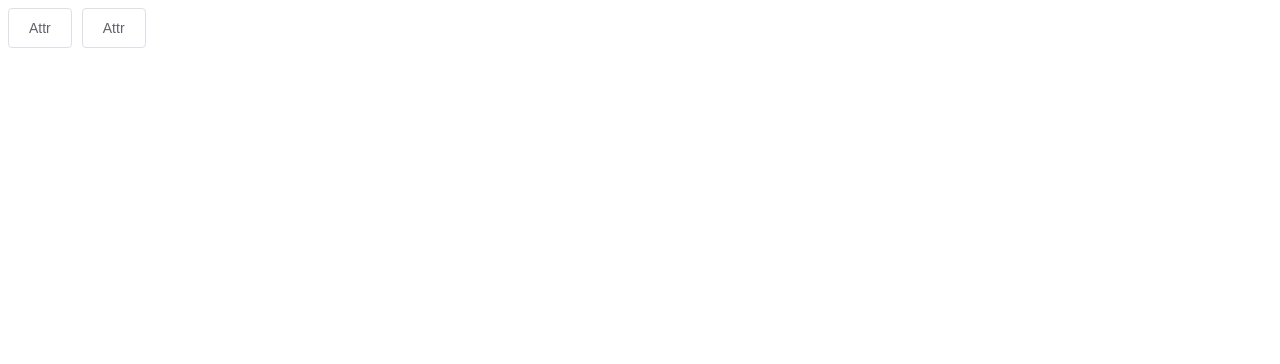
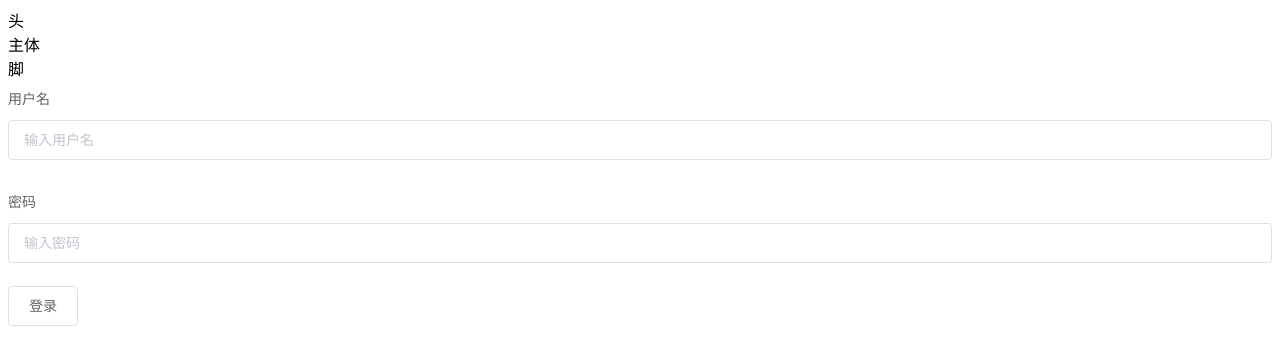
Before and after one commit to JinweiOS/learnV3, a Vue app: page / in a window 1280 px wide. Shown: the top 364 px of the page. Built offline with nearby package versions, Linux system fonts and the light colour scheme.

Commit message:
feat: 具名插槽

```diff
--- /dev/null
+++ b/src/component/Abutton.vue
@@ -0,0 +1,11 @@
+<script>
+export default {
+  name: 'AButton',
+}
+</script>
+
+<template>
+  <header><slot name="header"></slot></header>
+  <main><slot></slot></main>
+  <footer><slot name="footer"></slot></footer>
+</template>
--- a/src/component/Attr.vue
+++ b/src/component/Attr.vue
@@ -1,16 +1,57 @@
 <script>
+import AButton from './Abutton.vue'
+
+import { ref } from 'vue'
 export default {
   name: 'AttrComp',
   inheritAttrs: false, // 取消attr默认继承
+  components: {
+    AButton
+  },
   setup() {
+    const form = ref({
+      name: '',
+      password: ''
+    })
+
+    function login() {
+      console.log(form.value)
+      // TODO: 后端请求
+    }
     return {
-      msg: 'Attr'
+      form,
+      login
     }
   }
 }
 </script>
 
 <template>
-  <el-button>{{ msg }}</el-button>
-  <el-button v-bind="$attrs">{{ msg }}</el-button>
+  <a-button>
+    <template v-slot:header>
+      <div>头</div>
+    </template>
+    <div>主体</div>
+    <template v-slot:footer>
+      <div>脚</div>
+    </template>
+  </a-button>
+  <el-form :model="form" label-width="60px">
+    <el-form-item>
+      <template v-slot:label><div class="form-title">用户名</div></template>
+      <el-input v-model="form.name" placeholder="输入用户名" />
+    </el-form-item>
+    <el-form-item>
+      <template v-slot:label><div class="form-title">密码</div></template>
+      <el-input v-model="form.password" type="password" :show-password="true" placeholder="输入密码" />
+    </el-form-item>
+    <el-button @click="login">登录</el-button>
+  </el-form>
 </template>
+
+<style scoped>
+.form-title {
+  display: flex;
+  justify-content: flex-start;
+}
+</style>
```
Also changed, not shown: src/component/AttrChild.vue (added, +9 -0 lines).
